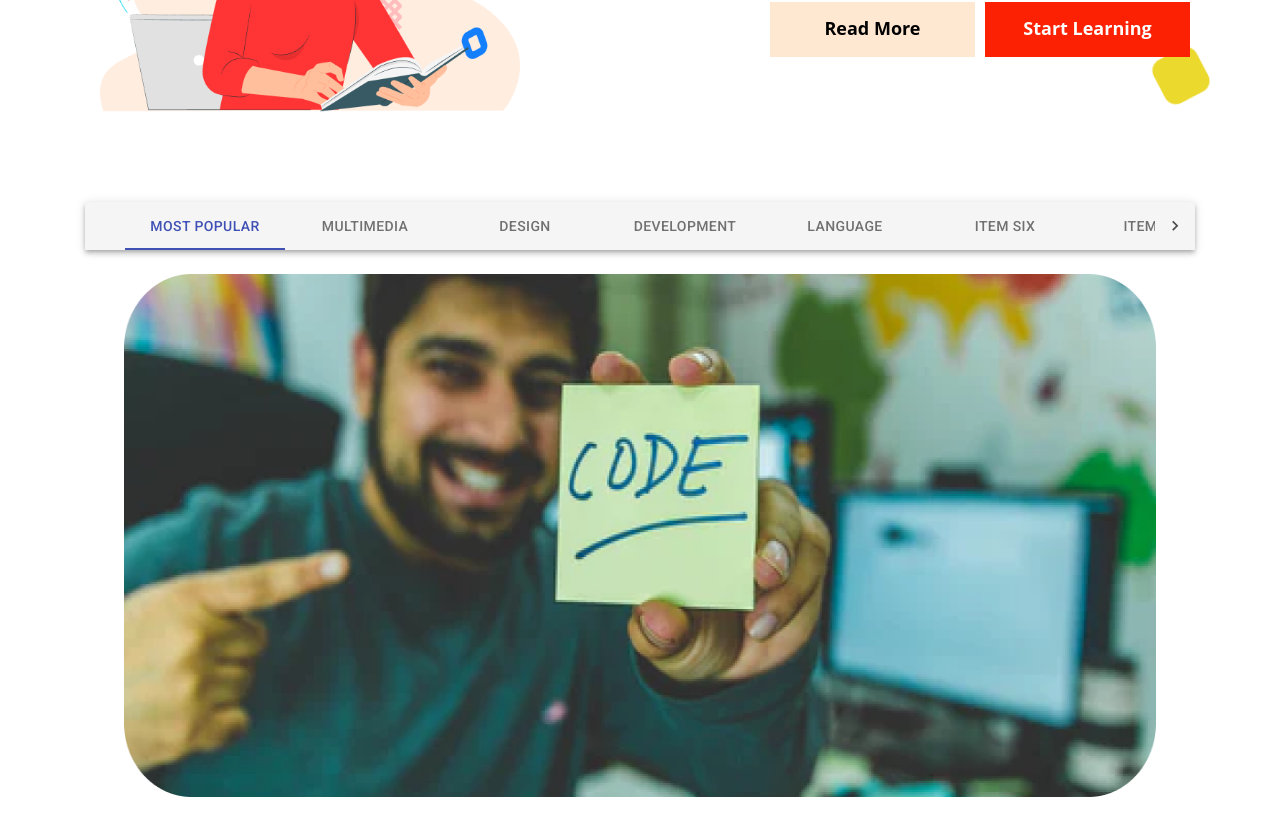
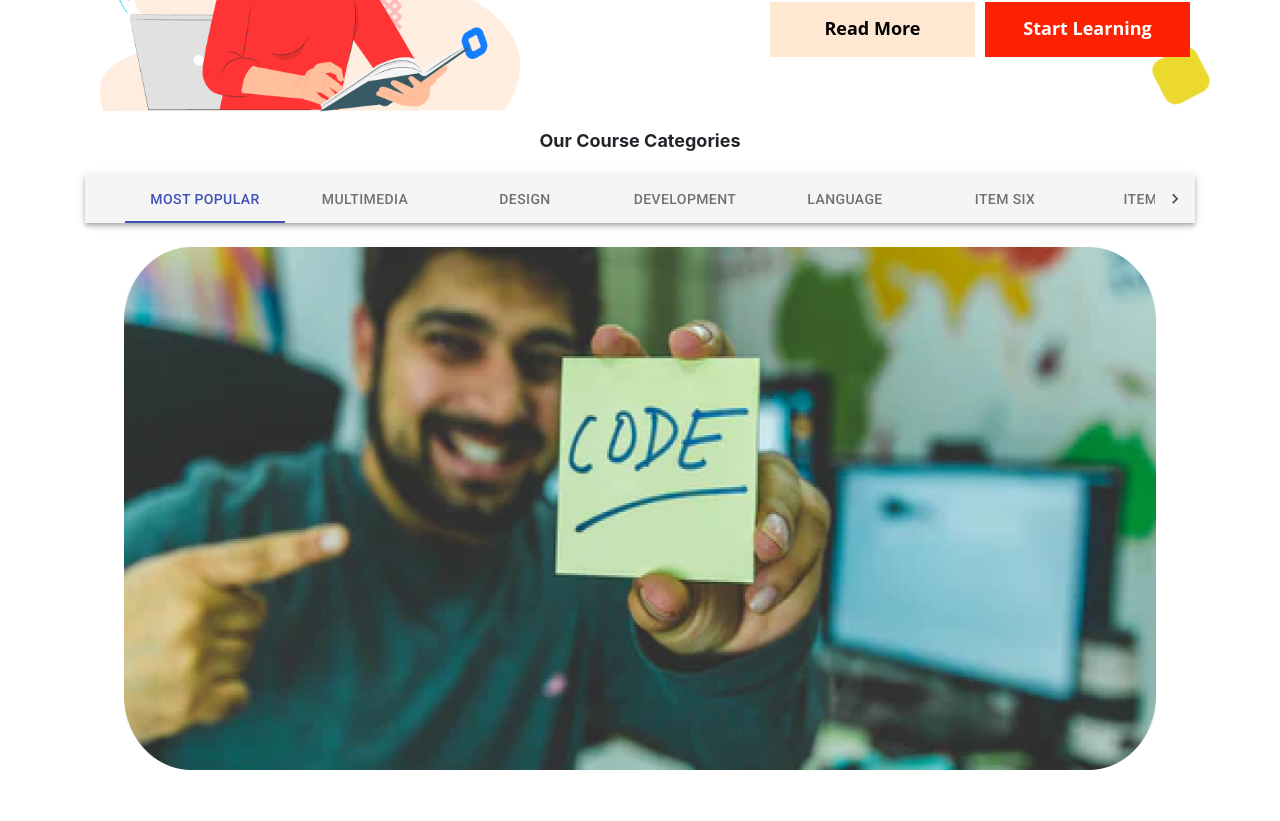
Before and after one commit to asrafulsharker/pondith-online-learners, a React (Create React App) app: page / in a window 1280 px wide. Shown: the part 1620-2441 px from the top of the page. After the commit the page ends 2414 px from the top, so only its background shows below. Built offline with nearby package versions, Linux system fonts and the light colour scheme.

Commit message:
add tab2

```diff
--- a/src/categories/categories.js
+++ b/src/categories/categories.js
@@ -63,8 +63,9 @@ export default function ScrollableTabsButtonAuto() {
 
   return (
 <div className="container">
+    <p style={{textAlign:"center",fontWeight:"bold",fontSize:"18px",lineHeight:"17px",padding:"10px"}}>Our Course Categories</p>
 <div className={classes.root}>
-      <AppBar position="static" style={{marginTop:"80px"}} color="default">
+      <AppBar position="static"  color="default">
         <Tabs
           value={value}
           onChange={handleChange}
```
Also changed, not shown: 1 other file (tests, documents, lock files or other folders).
